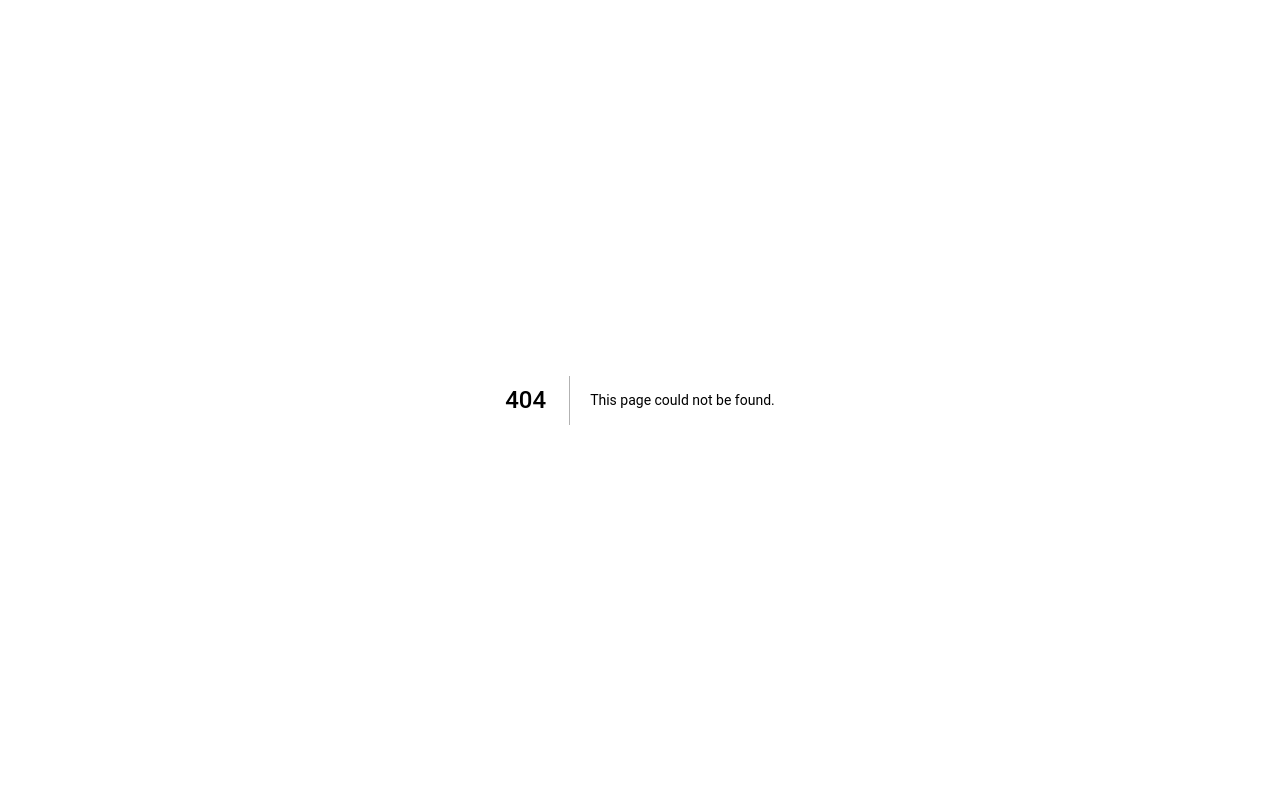
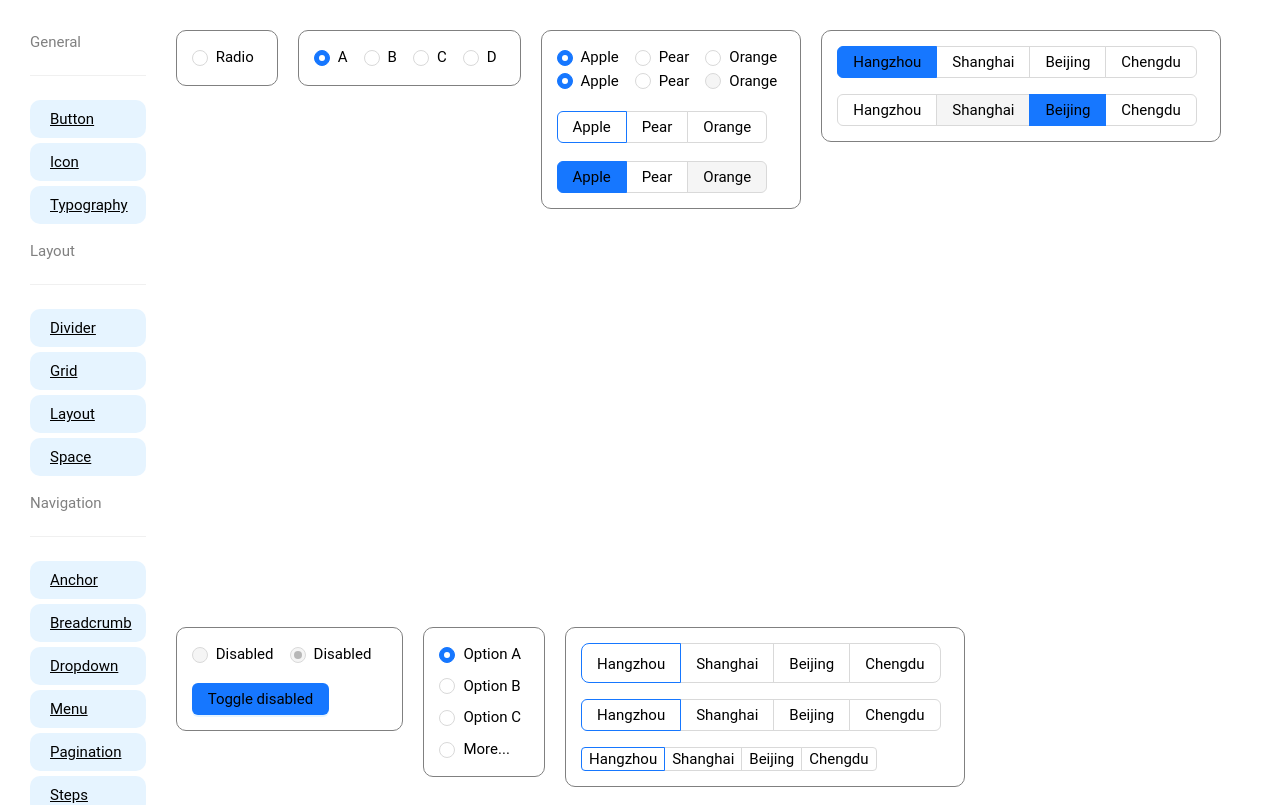
Before and after one commit to Pallab6Sense/AntD-Components, a Next.js app: page /radio in a window 1280 px wide. Before the commit this address had no page. Shown: the top 805 px of the page. Built offline with nearby package versions, Linux system fonts and the light colour scheme.

Commit message:
Radio Component done 6:56 PM

```diff
--- a/Components/Navigation.js
+++ b/Components/Navigation.js
@@ -88,6 +88,9 @@ const Navigation = () => {
           <li>
             <Link href="/mentions">Mentions</Link>
           </li>
+          <li>
+            <Link href="/radio">Radio</Link>
+          </li>
         </div>
 
       </ul>
--- /dev/null
+++ b/pages/radio.js
@@ -0,0 +1,214 @@
+import Navigation from '@/Components/Navigation';
+import { Radio, Button, Space, Input } from 'antd';
+import { useState } from 'react';
+const plainOptions = ['Apple', 'Pear', 'Orange'];
+const options = [
+  {
+    label: 'Apple',
+    value: 'Apple',
+  },
+  {
+    label: 'Pear',
+    value: 'Pear',
+  },
+  {
+    label: 'Orange',
+    value: 'Orange',
+  },
+];
+const optionsWithDisabled = [
+  {
+    label: 'Apple',
+    value: 'Apple',
+  },
+  {
+    label: 'Pear',
+    value: 'Pear',
+  },
+  {
+    label: 'Orange',
+    value: 'Orange',
+    disabled: true,
+  },
+];
+export default function Ra_dio() {
+  const [value, setValue] = useState(1);
+  const onChange = (e) => {
+    console.log('radio checked', e.target.value);
+    setValue(e.target.value);
+  };
+
+  const [value1, setValue1] = useState('Apple');
+  const [value2, setValue2] = useState('Apple');
+  const [value3, setValue3] = useState('Apple');
+  const [value4, setValue4] = useState('Apple');
+  const onChange1 = ({ target: { value } }) => {
+    console.log('radio1 checked', value);
+    setValue1(value);
+  };
+  const onChange2 = ({ target: { value } }) => {
+    console.log('radio2 checked', value);
+    setValue2(value);
+  };
+  const onChange3 = ({ target: { value } }) => {
+    console.log('radio3 checked', value);
+    setValue3(value);
+  };
+  const onChange4 = ({ target: { value } }) => {
+    console.log('radio4 checked', value);
+    setValue4(value);
+  };
+
+  const [disabled, setDisabled] = useState(true);
+  const toggleDisabled = () => {
+    setDisabled(!disabled);
+  };
+  return (
+    <>
+      <div className="container">
+        <Navigation></Navigation>
+
+        <div className="radioContainer">
+          <div className="radioExample1">
+            <Radio>Radio</Radio>
+          </div>
+
+          <div className="radioExample2">
+            <Radio.Group onChange={onChange} value={value}>
+              <Radio value={1}>A</Radio>
+              <Radio value={2}>B</Radio>
+              <Radio value={3}>C</Radio>
+              <Radio value={4}>D</Radio>
+            </Radio.Group>
+          </div>
+
+          <div className="radioExample3">
+            <Radio.Group
+              options={plainOptions}
+              onChange={onChange1}
+              value={value1}
+            />
+            <br />
+            <Radio.Group
+              options={optionsWithDisabled}
+              onChange={onChange2}
+              value={value2}
+            />
+            <br />
+            <br />
+            <Radio.Group
+              options={options}
+              onChange={onChange3}
+              value={value3}
+              optionType="button"
+            />
+            <br />
+            <br />
+            <Radio.Group
+              options={optionsWithDisabled}
+              onChange={onChange4}
+              value={value4}
+              optionType="button"
+              buttonStyle="solid"
+            />
+          </div>
+
+          <div className="radioExample4">
+            <Radio.Group defaultValue="a" buttonStyle="solid">
+              <Radio.Button value="a">Hangzhou</Radio.Button>
+              <Radio.Button value="b">Shanghai</Radio.Button>
+              <Radio.Button value="c">Beijing</Radio.Button>
+              <Radio.Button value="d">Chengdu</Radio.Button>
+            </Radio.Group>
+            <Radio.Group
+              defaultValue="c"
+              buttonStyle="solid"
+              style={{
+                marginTop: 16,
+              }}
+            >
+              <Radio.Button value="a">Hangzhou</Radio.Button>
+              <Radio.Button value="b" disabled>
+                Shanghai
+              </Radio.Button>
+              <Radio.Button value="c">Beijing</Radio.Button>
+              <Radio.Button value="d">Chengdu</Radio.Button>
+            </Radio.Group>
+          </div>
+
+          <div className="radioExample5">
+            <Radio defaultChecked={false} disabled={disabled}>
+              Disabled
+            </Radio>
+            <Radio defaultChecked disabled={disabled}>
+              Disabled
+            </Radio>
+            <br />
+            <Button
+              type="primary"
+              onClick={toggleDisabled}
+              style={{
+                marginTop: 16,
+              }}
+            >
+              Toggle disabled
+            </Button>
+          </div>
+
+          <div className="radioExample6">
+            <Radio.Group onChange={onChange} value={value}>
+              <Space direction="vertical">
+                <Radio value={1}>Option A</Radio>
+                <Radio value={2}>Option B</Radio>
+                <Radio value={3}>Option C</Radio>
+                <Radio value={4}>
+                  More...
+                  {value === 4 ? (
+                    <Input
+                      style={{
+                        width: 100,
+                        marginLeft: 10,
+                      }}
+                    />
+                  ) : null}
+                </Radio>
+              </Space>
+            </Radio.Group>
+          </div>
+
+          <div className="radioExample7">
+            <Radio.Group defaultValue="a" size="large">
+              <Radio.Button value="a">Hangzhou</Radio.Button>
+              <Radio.Button value="b">Shanghai</Radio.Button>
+              <Radio.Button value="c">Beijing</Radio.Button>
+              <Radio.Button value="d">Chengdu</Radio.Button>
+            </Radio.Group>
+            <Radio.Group
+              defaultValue="a"
+              style={{
+                marginTop: 16,
+              }}
+            >
+              <Radio.Button value="a">Hangzhou</Radio.Button>
+              <Radio.Button value="b">Shanghai</Radio.Button>
+              <Radio.Button value="c">Beijing</Radio.Button>
+              <Radio.Button value="d">Chengdu</Radio.Button>
+            </Radio.Group>
+            <Radio.Group
+              defaultValue="a"
+              size="small"
+              style={{
+                marginTop: 16,
+              }}
+            >
+              <Radio.Button value="a">Hangzhou</Radio.Button>
+              <Radio.Button value="b">Shanghai</Radio.Button>
+              <Radio.Button value="c">Beijing</Radio.Button>
+              <Radio.Button value="d">Chengdu</Radio.Button>
+            </Radio.Group>
+          </div>
+        </div>
+      </div>
+    </>
+  );
+}
--- a/styles/globals.scss
+++ b/styles/globals.scss
@@ -476,3 +476,22 @@ li {
   height: 200px !important;
   // hei: 200px;
 }
+
+.radioContainer{
+  @include componentContainer();
+}
+
+.radioExample1,
+.radioExample2,
+.radioExample3,
+.radioExample4,
+.radioExample5,
+.radioExample6,
+.radioExample7{
+  @include divStyle()
+}
+
+.radioExample4,
+.radioExample7{
+  width: 400px !important;
+}
```
